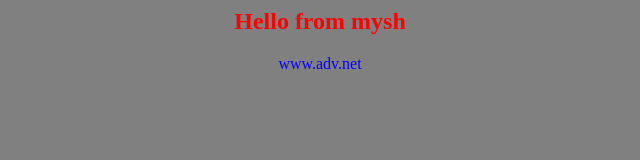
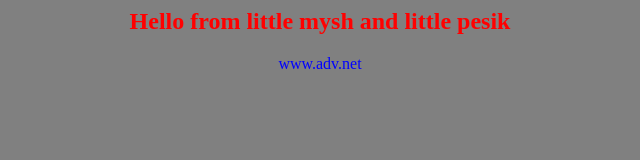
Before and after one commit to AygulKhabibullina/app-for-jenkins, a plain HTML site: page index.html in a window 1280 px wide. Shown: the whole page, without its empty margins (320-960 px from the left). Drawn offline with Linux system fonts and the light colour scheme.

Commit message:
Added mysh and pesik

```diff
--- a/index.html
+++ b/index.html
@@ -1,7 +1,7 @@
 <html>
 <body bgcolor=gray>
 <center>
-<h2><font color=red>Hello from mysh</font></h2>
+<h2><font color=red>Hello from little mysh and little pesik</font></h2>
 
 <font color=blue>www.adv.net</font>
 
```
